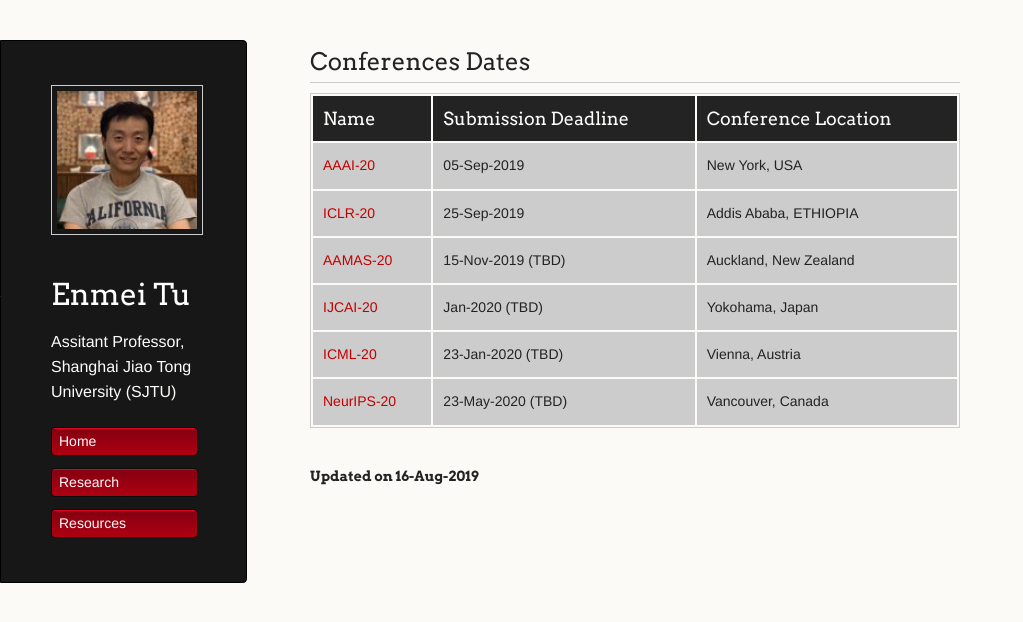
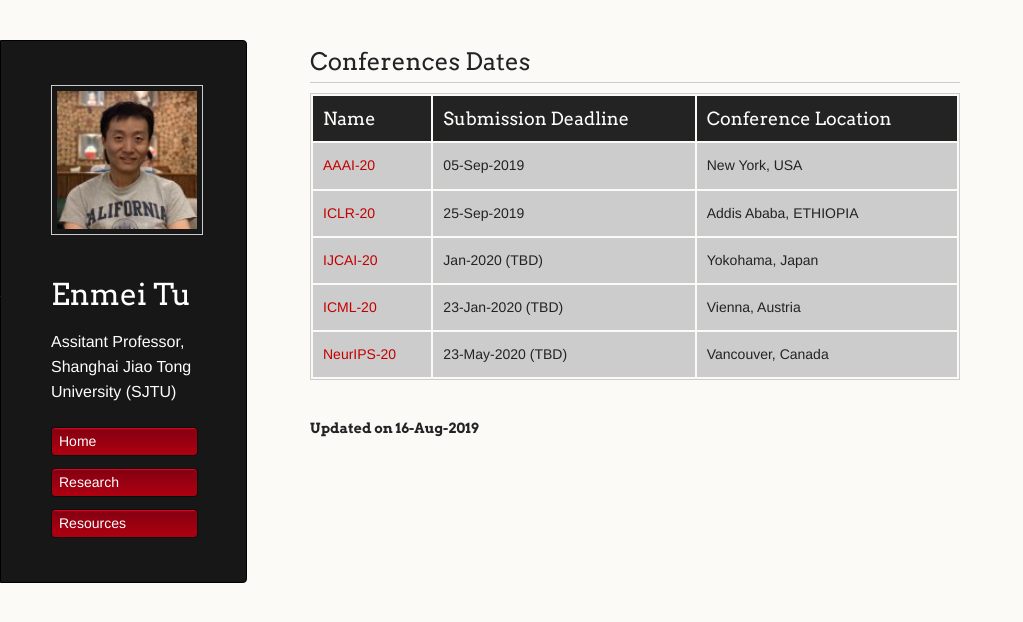
Before and after one commit to hellotem/enmeitu.github.io, a Jekyll site: the page built from resource/index.md, in a window 1280 px wide. Shown: the top 622 px of the page, without its empty margins (0-1023 px from the left). Built offline with Jekyll 4.4.1, drawn with Linux system fonts in a browser that asks for light colours; our own code applies the rules of GitHub Pages for plain Markdown files.

Commit message:
Update index.md

```diff
--- a/resource/index.md
+++ b/resource/index.md
@@ -7,7 +7,6 @@ Name | Submission Deadline | Conference Location
 ------------ | -------------| -------------
 [AAAI-20](https://aaai.org/Conferences/AAAI-20/)| 05-Sep-2019| New York, USA
 [ICLR-20](https://iclr.cc/) | 25-Sep-2019| Addis Ababa, ETHIOPIA
-[AAMAS-20](https://aamas2020.conference.auckland.ac.nz/)|15-Nov-2019 (TBD)|Auckland, New Zealand
 [IJCAI-20](http://www.ijcai20.org) | Jan-2020 (TBD)|Yokohama, Japan
 [ICML-20](https://icml.cc/Conferences/2020)| 23-Jan-2020 (TBD)| Vienna, Austria
 [NeurIPS-20](https://nips.cc/Conferences/2020)| 23-May-2020 (TBD)|Vancouver, Canada
```
